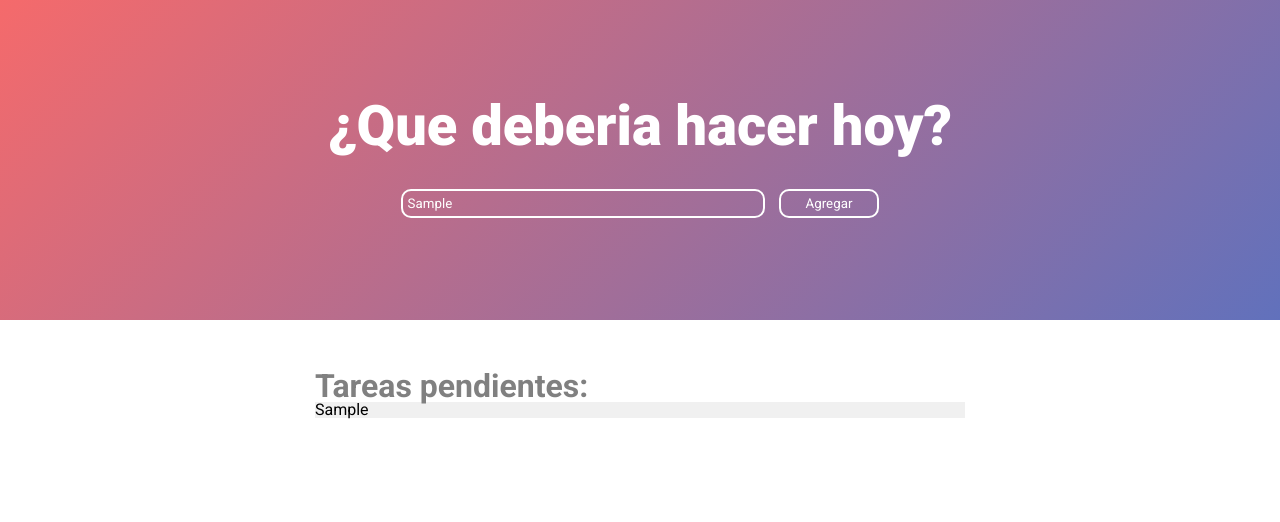
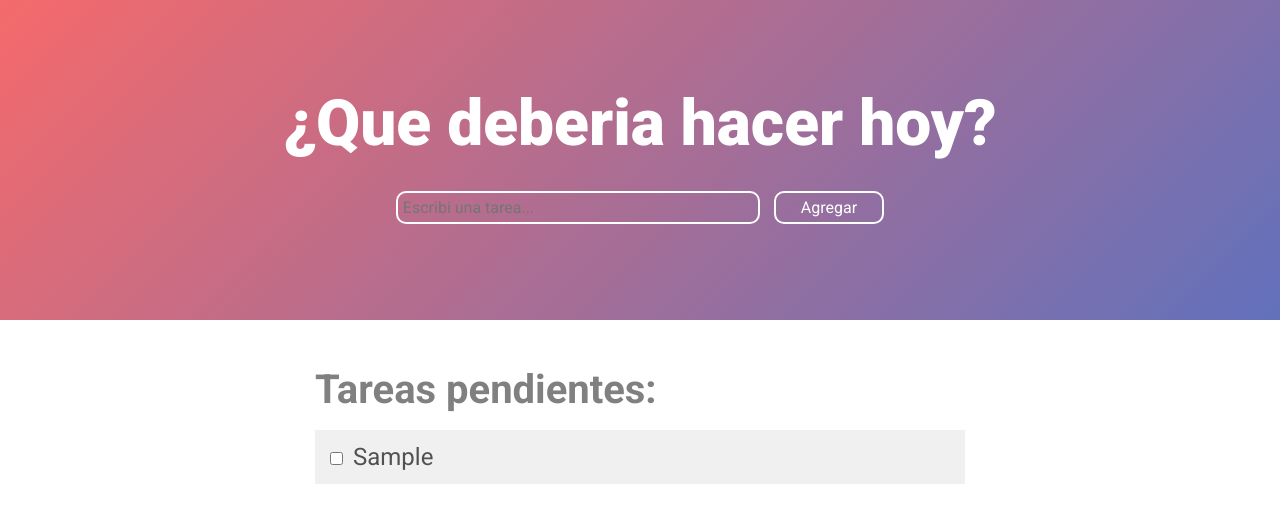
Before and after one commit to csmamani/app-de-tareas, a plain HTML site: page index.html in a window 1280 px wide. Both pictures are taken after typing "Sample" into the empty fields and a click on the button "Agregar". Drawn offline with Linux system fonts and the light colour scheme.

Commit message:
addTask function finished

```diff
--- a/index.js
+++ b/index.js
@@ -2,14 +2,29 @@ const task = document.querySelector("input[type=text]");
 const button  = document.querySelector("input[type=button]");
 const tasksList = document.querySelector(".tasks-list")
 
-button.addEventListener("click", addTask);
+let counter = 0;
 
 function addTask () {
-    console.log(task.value)
+    counter++;
+
+    if (!task.value) return;
 
     const listItem = document.createElement("li");
     const text = document.createTextNode(task.value);
-    listItem.appendChild(text);
+    const label = document.createElement("LABEL");
+    const checkbox = document.createElement("INPUT");
+    listItem.classList.add("task");
+
+    label.setAttribute("for", `task_${counter}`)
+    checkbox.setAttribute("type", "checkbox");
+    checkbox.setAttribute("name", `task_${counter}`);
+
+    label.appendChild(text);
+    listItem.appendChild(checkbox);
+    listItem.appendChild(label);
     tasksList.appendChild(listItem);
-    listItem.classList.add("task");
+
+    task.value = "";
 }
+
+button.addEventListener("click", addTask);
--- a/styles/styles.scss
+++ b/styles/styles.scss
@@ -5,6 +5,7 @@
     padding: 0;
     margin: 0;
     font-family: 'Roboto', sans-serif;
+    font-size: 16px;
 }
 
 .main-wrapper {
@@ -23,7 +24,7 @@
         margin-bottom: 50px;
 
         .title {
-            font-size: 3.5rem;
+            font-size: 4rem;
             font-weight: 800;
             margin-bottom: 30px;
         }
@@ -59,14 +60,27 @@
 
             .tasks-title {
                 color: grey;
-                font-size: 2rem;
+                font-size: 2.5rem;
                 font-weight: 600;
+                margin-bottom: 20px;
             }
 
             .tasks-list {
                 .task {
+                    padding: 15px;
+                    margin-bottom:10px;
                     background-color: #F0F0F0;
-                    color: #000
+                    font-size: 1.5rem;
+                    color: #515151;
+
+                    label {
+                        margin-left: 10px;
+                    }
+
+                    input[type=checkbox]:checked + label {
+                        text-decoration: line-through;
+                    }
+
                 }
             }
 
```
Also changed, not shown: styles/styles.css, 1 other file.
